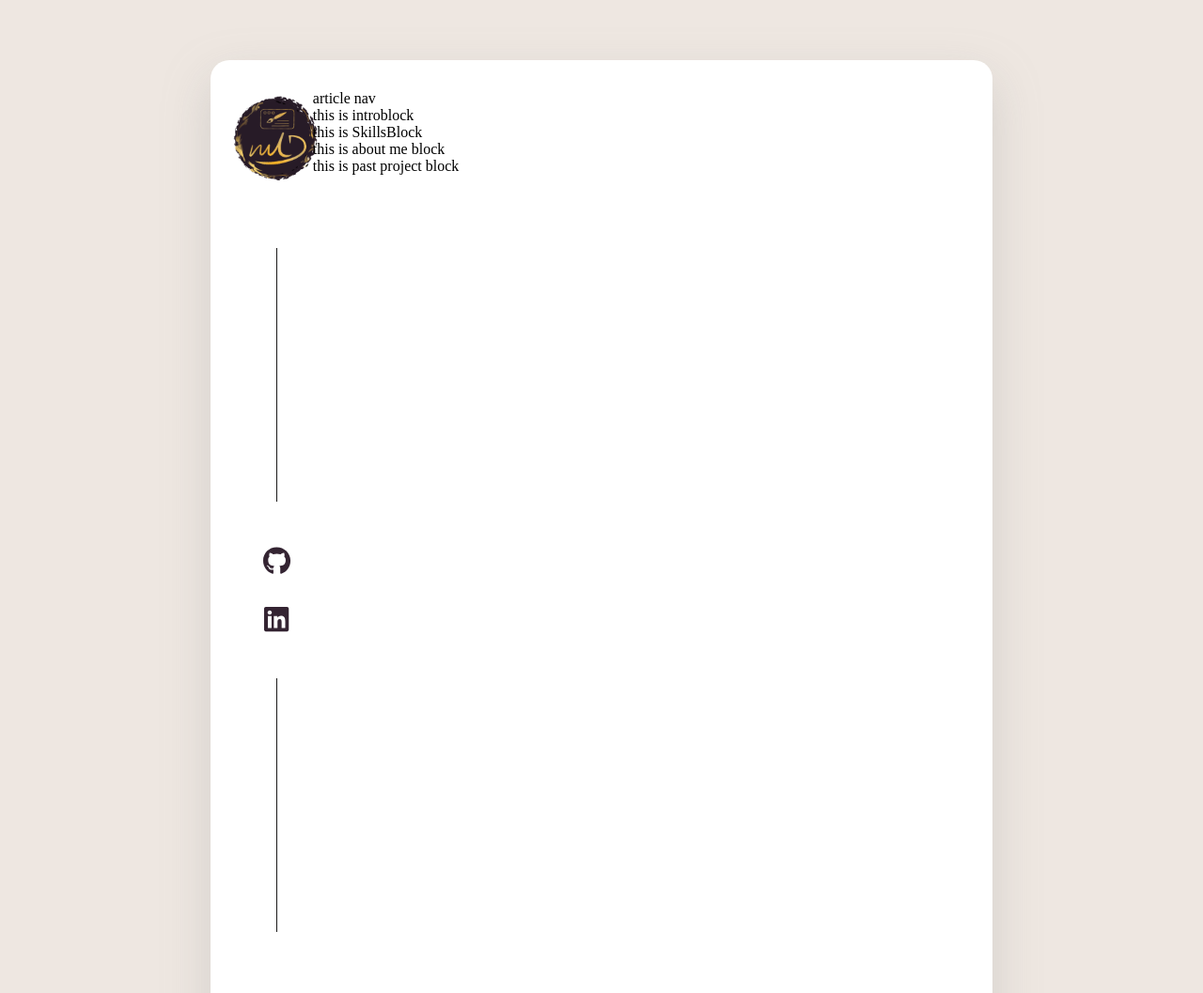
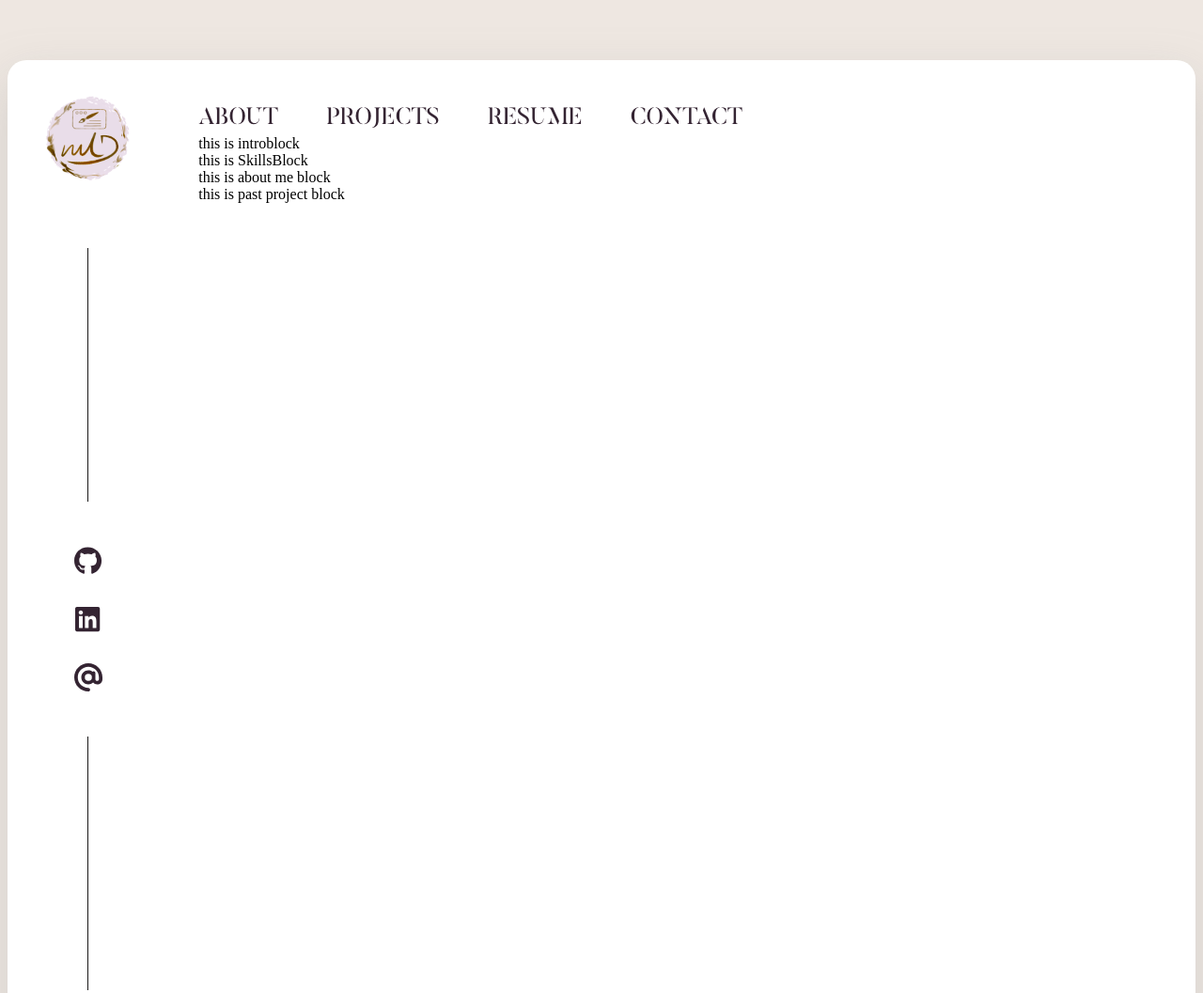
Before and after one commit to diavolosz/website-mleduong.com, a React app: page / in a window 1280 px wide. Shown: the top 1057 px of the page at 94% size. Built offline with nearby package versions, Linux system fonts and the light colour scheme.

Commit message:
added styling for top article nav. added dark light mode

```diff
--- a/src/Home.js
+++ b/src/Home.js
@@ -13,7 +13,7 @@ function App() {
       <div className='main-wrapper'>
         <SideNavBar />
 
-        <article>
+        <article className='main-body-article'>
           <ArticleNavBar />
           <MainIntroBlock />
           <SkillsBlock />
--- a/src/Home.scss
+++ b/src/Home.scss
@@ -1,10 +1,10 @@
 @font-face {
-  font-family: 'v-italic';
-  src: url('./fonts/Valkyrie-ExtendedItalic.ttf') format('truetype');
+  font-family: 'butler-light';
+  src: url('./fonts/Butler_Light_Stencil.otf')
 }
 @font-face {
-  font-family: 'v-regular';
-  src: url('./fonts/Valkyrie-Regular.ttf') format('truetype');
+  font-family: 'butler-regular';
+  src: url('./fonts/Butler_Regular_Stencil.otf')
 }
 
 $color1: #EEE7E1;
@@ -24,11 +24,20 @@ $color3: #271A26;
     flex-direction: row;
 
     background-color: $color2;
-    width: 60%;
+    width: 75em;
     height: inherit;
     margin: 8vh auto;
     padding: 2em;
     border-radius: 20px;
     box-shadow: 0px 20px 50px 0px rgba(163, 163, 163, 0.365);
+
+    .main-body-article {
+      height: 90%;
+      width: 90%;
+      margin: 0 4rem;
+      display: flex;
+      flex-direction: column;
+      justify-content: flex-start;
+    }
   }
 }
--- a/src/components/ArticleNavBar.js
+++ b/src/components/ArticleNavBar.js
@@ -1,9 +1,58 @@
+import '../styles/ArticleNavBar.scss'
+
+import { FontAwesomeIcon } from "@fortawesome/react-fontawesome"
+import { faCloudMoon, faCloudSun } from "@fortawesome/free-solid-svg-icons"
+import { useEffect, useState } from 'react'
+
 export default function ArticleNavBar() {
+
+  const [lightMode, setLightMode] = useState(true)
+
+  const handleInvert = () => {
+    document.querySelectorAll('.inverted').forEach((result) => {
+      result.classList.toggle('inverted')
+    })
+  }
+
+  const handleModeChange = () => {
+    window.sessionStorage.setItem("lightMode", !lightMode)
+    setLightMode(JSON.parse(window.sessionStorage.getItem("lightMode")))
+    document.documentElement.classList.toggle('darkMode')
+    handleInvert()
+  }
+  useEffect(() => {
+    setLightMode(JSON.parse(window.sessionStorage.getItem("lightMode")))
+    if (JSON.parse(window.sessionStorage.getItem("lightMode")) === false) {
+      document.documentElement.classList.add('darkMode')
+      handleInvert()
+    } else {
+      document.documentElement.classList.remove('darkMode')
+    }
+  }, [])
+
+
+
+
   return (
     <nav className='article-nav-container'>
-      <span>article nav</span>
-      <div className='nav-email'></div>
-      <div className='nav-connection-list'></div>
+      {lightMode === true &&
+        <FontAwesomeIcon
+          icon={faCloudSun}
+          className='mode-switch'
+          onClick={handleModeChange}
+        />}
+      {lightMode === false &&
+        <FontAwesomeIcon
+          icon={faCloudMoon}
+          className='mode-switch'
+          onClick={handleModeChange}
+        />}
+      <div className='item-wrapper'>
+        <div className='article-nav-item'>ABOUT</div>
+        <div className='article-nav-item'>PROJECTS</div>
+        <div className='article-nav-item'>RESUME</div>
+        <div className='article-nav-item'>CONTACT</div>
+      </div>
     </nav>
   )
 }
--- a/src/components/SideNavBar.js
+++ b/src/components/SideNavBar.js
@@ -1,17 +1,19 @@
-import '../styles/component_styles/SideNavBar.scss'
+import '../styles/SideNavBar.scss'
 import { FontAwesomeIcon } from '@fortawesome/react-fontawesome'
+import { faAt } from '@fortawesome/free-solid-svg-icons'
 import { faGithub, faLinkedin } from '@fortawesome/free-brands-svg-icons'
 
 export default function SideNavBar() {
   return (
     <nav className='side-nav-container'>
-      <div className='nav-logo'>
+      <div className='nav-logo inverted'>
         <img src="img/logo.png" alt="logo" className="logo" />
       </div>
       <div className='nav-connection-list'>
         <div className="side-nav-line"></div>
         <FontAwesomeIcon icon={faGithub} className='small-icon' />
         <FontAwesomeIcon icon={faLinkedin} className='small-icon' />
+        <FontAwesomeIcon icon={faAt} className='small-icon' />
         <div className="side-nav-line"></div>
       </div>
     </nav>
--- a/src/index.css
+++ b/src/index.css
@@ -1,5 +1,12 @@
 #root {
   height: 100%;
+}
+
+.darkMode {
+  filter: invert(1) hue-rotate(180deg);
+}
+.inverted {
+  filter: invert(1) hue-rotate(180deg);
 }
 
 body {
--- /dev/null
+++ b/src/styles/ArticleNavBar.scss
@@ -0,0 +1,59 @@
+$color1: #EEE7E1;
+$color2: white;
+$font-primary: #342432;
+
+
+.article-nav-container {
+  display: flex;
+  flex-direction: row;
+  justify-content: space-between;
+  margin-top: 1rem;
+
+  width: 100%;
+  font-size: 25px;
+  font-family: 'butler-regular';
+  color: $font-primary;
+
+  .mode-switch {
+    width: 25%;
+
+    &:hover {
+      cursor: pointer;
+    }
+  }
+
+  .item-wrapper {
+    display: flex;
+    flex-direction: row;
+    justify-content: space-between;
+
+    width: 60%;
+
+    .article-nav-item {
+      width: fit-content;
+      text-align: center;
+
+      &::after {
+        content: "";
+        position: relative;
+        display: block;
+        top: -20px;
+        height: 2px;
+        width: 0;
+        background: #000;
+        transition-duration: 200ms;
+        transition-timing-function: ease-out;
+      }
+      &:hover::after {
+        width: 100%;
+      }
+
+      &:hover {
+        cursor: pointer;
+      }
+
+
+
+    }
+  }
+}
--- a/src/styles/component_styles/SideNavBar.scss
+++ b/src/styles/SideNavBar.scss
@@ -1,8 +1,6 @@
 $color1: #EEE7E1;
 $color2: white;
-$color3: #271A26;
-$color4: #342432;
-
+$font-primary: #342432;
 
 .side-nav-container {
   display: flex;
@@ -30,7 +28,7 @@ $color4: #342432;
     }
 
     .small-icon {
-      color: $color4;
+      color: $font-primary;
       font-size: 30px;
       margin-top: 1rem;
       margin-bottom: 1rem;
```
Also changed, not shown: src/fonts/Butler_Light_Stencil.otf (added), src/fonts/Butler_Regular_Stencil.otf (added), src/fonts/Valkyrie-Extended.ttf (deleted), src/fonts/Valkyrie-ExtendedItalic.ttf (deleted), src/fonts/Valkyrie-Italic.ttf (deleted), src/fonts/Valkyrie-Regular.ttf (deleted).
